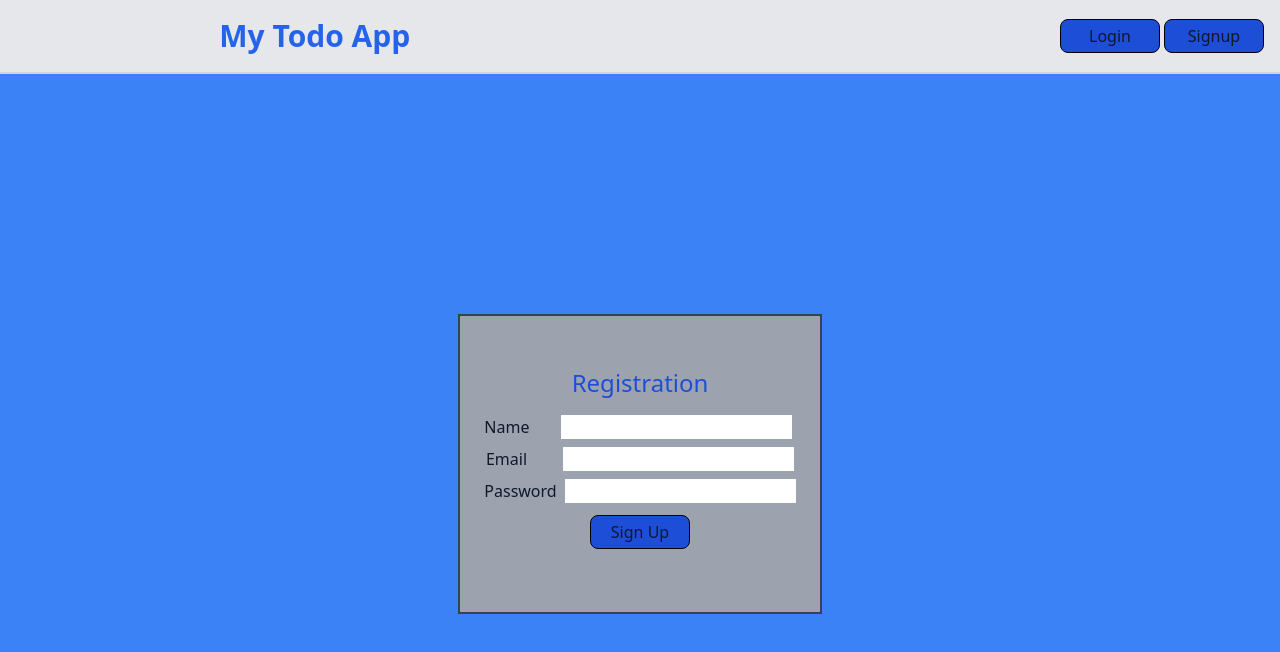
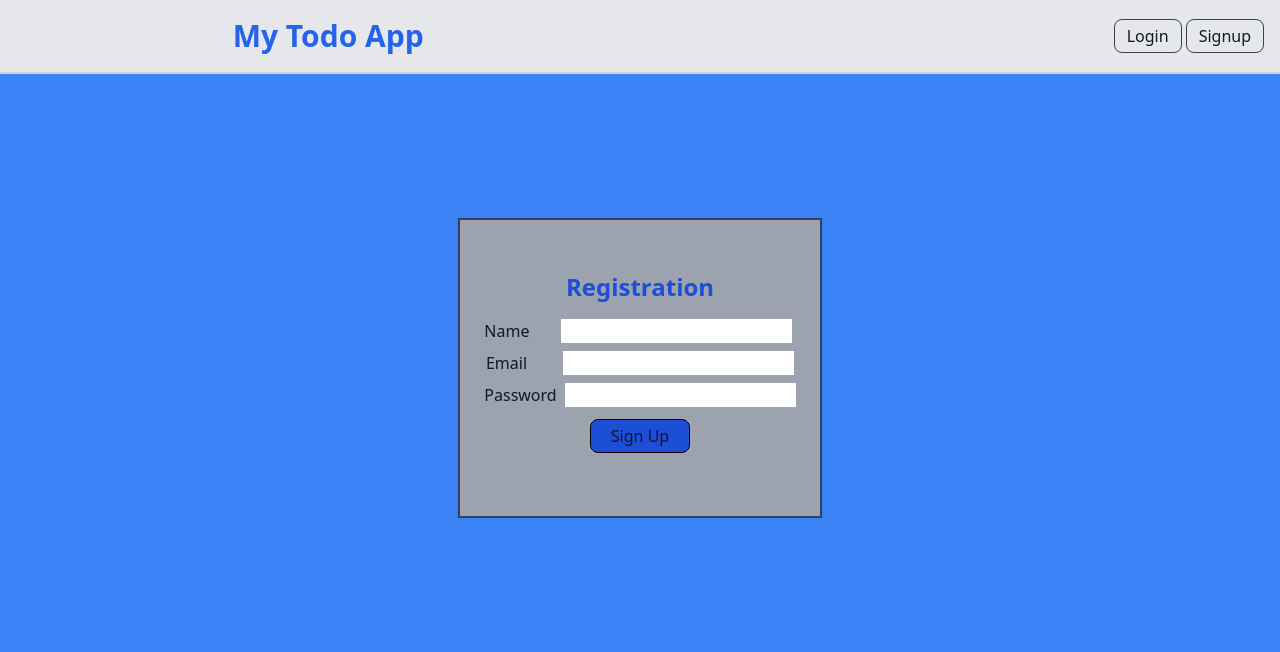
Before and after one commit to Riyaazct/todo-list-react, a React (Create React App) app in the folder client/: page /register in a window 1280 px wide. Shown: the top 652 px of the page. Built offline with nearby package versions, Linux system fonts and the light colour scheme.

Commit message:
add links to register and login buttons as well as the title in the navbar to go to the homepage

```diff
--- a/client/src/app/buttons/Login.js
+++ b/client/src/app/buttons/Login.js
@@ -1,7 +1,15 @@
 import React from "react";
+import { Link } from "react-router-dom";
 
 const Login = () => {
-  return <button type="button">Login</button>;
+  return (
+    <Link
+      to="/login"
+      className="px-3 py-1 border border-gray-700 rounded-lg"
+    >
+      Login{" "}
+    </Link>
+  );
 };
 
 export default Login;
--- a/client/src/app/buttons/Signup.js
+++ b/client/src/app/buttons/Signup.js
@@ -1,7 +1,14 @@
-import React from "react";
+import { Link } from "react-router-dom";
 
 const Signup = () => {
-  return <button type="button">Signup</button>;
+  return (
+    <Link
+      to="/register"
+      className="px-3 py-1 border border-gray-700 rounded-lg"
+    >
+      Signup
+    </Link>
+  );
 };
 
 export default Signup;
--- a/client/src/app/components/LoginScreen.js
+++ b/client/src/app/components/LoginScreen.js
@@ -51,7 +51,7 @@ const LoginScreen = () => {
   });
 
   return (
-    <div className="flex justify-center h-screen mt-36 ">
+    <div className="flex justify-center mt-36">
       <div className="flex flex-col justify-center p-2 text-center bg-gray-400 border-2 border-gray-700 h-60">
         <h2 className="mb-4 text-2xl font-bold text-blue-700 ">
           SIGN IN
--- a/client/src/app/components/NavBar.js
+++ b/client/src/app/components/NavBar.js
@@ -1,3 +1,4 @@
+import { Link } from "react-router-dom";
 import { BiMenuAltRight } from "react-icons/bi";
 import { MdClose } from "react-icons/md";
 import { useState } from "react";
@@ -16,9 +17,11 @@ const NavBar = () => {
   return (
     <div className="flex items-center w-screen p-4 bg-gray-200 border-b-2 border-gray-300 sm:flex-row">
       <div className="flex flex-col items-center justify-around w-full md:flex-row">
-        <h1 className="text-2xl font-bold text-blue-600 lg:text-3xl ">
-          My Todo App
-        </h1>
+        <Link to="/">
+          <h1 className="text-2xl font-bold text-blue-600 lg:text-3xl ">
+            My Todo App
+          </h1>
+        </Link>
 
         {isLoggedIn && (
           <BiMenuAltRight
--- a/client/src/app/components/Register.js
+++ b/client/src/app/components/Register.js
@@ -45,9 +45,11 @@ const Register = () => {
   });
 
   return (
-    <div className="flex justify-center text-center">
-      <div className="p-2 border-2 mt-60 h-[300px] flex flex-col justify-center bg-gray-400 border-gray-700">
-        <h2 className="text-2xl text-blue-700">Registration</h2>
+    <div className="flex justify-center mt-36">
+      <div className="p-2 border-2 h-[300px] flex flex-col justify-center bg-gray-400 border-gray-700 text-center">
+        <h2 className="text-2xl font-bold text-blue-700">
+          Registration
+        </h2>
 
         <form onSubmit={formik.handleSubmit}>
           {!successful && (
```
